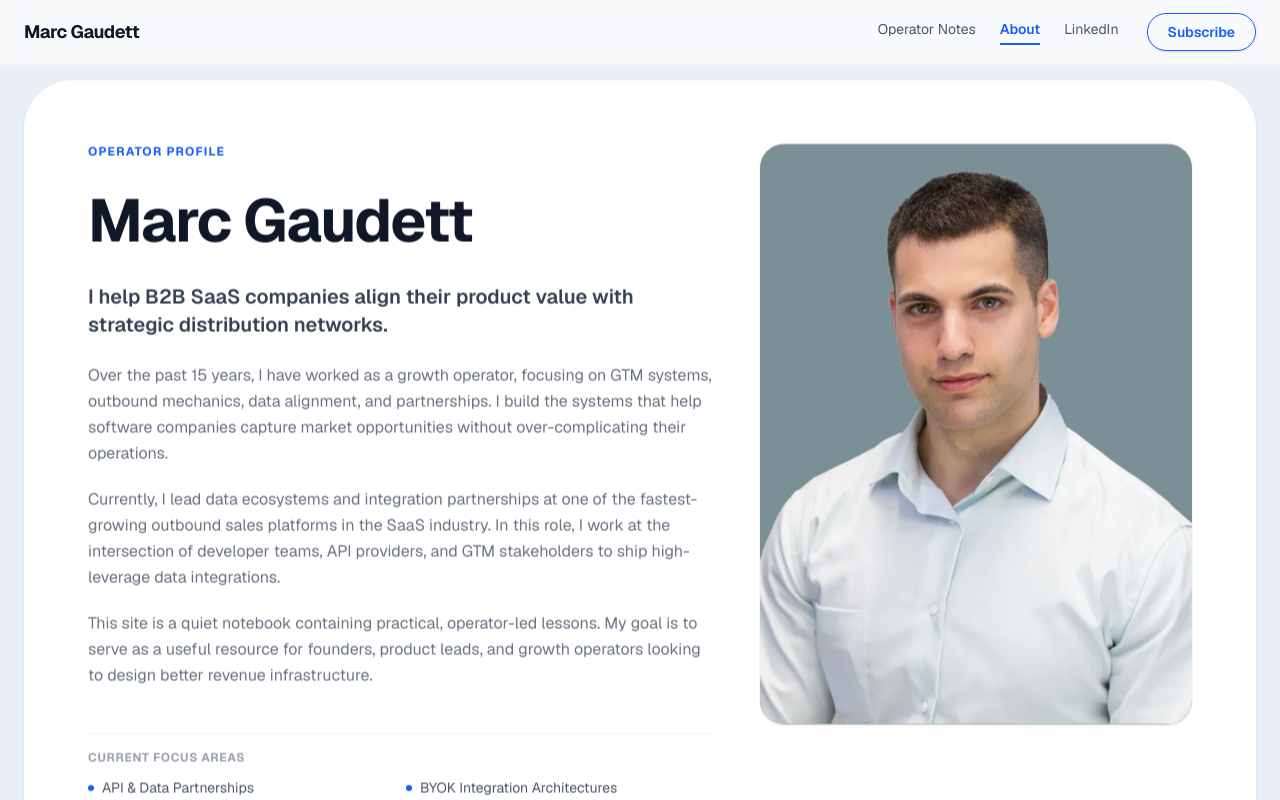
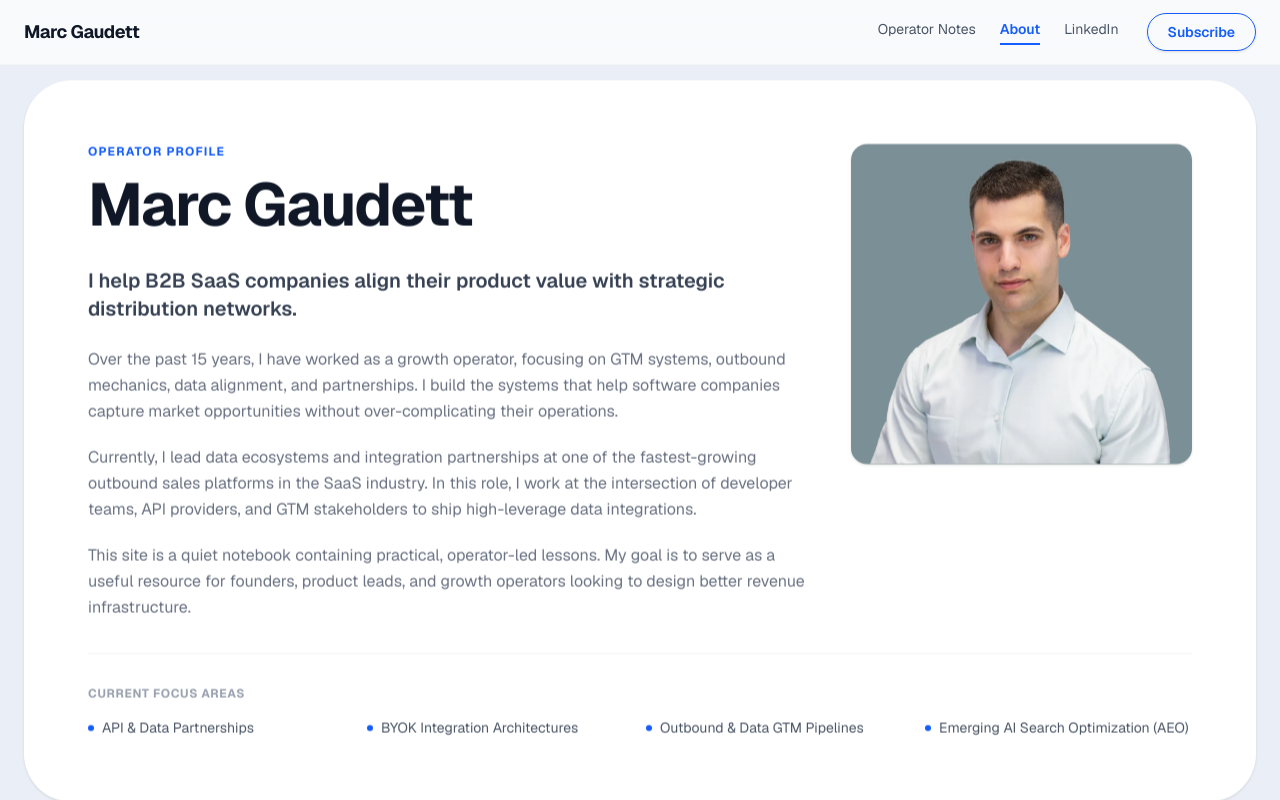
Before and after one commit to itsAnurag07/Marc-Gaudett, a Next.js app: page /about in a window 1280 px wide. Shown: the top 800 px of the page. Built offline with nearby package versions, Linux system fonts and the light colour scheme.

Commit message:
fix: move portrait to top-right in About page hero layout

```diff
--- a/src/app/about/AboutClient.tsx
+++ b/src/app/about/AboutClient.tsx
@@ -68,20 +68,24 @@ export default function AboutClient() {
       <main className="bg-[#eaeef6] min-h-screen pt-20 pb-16 px-4 md:px-6">
         {/* Main Operator Shell */}
         <section className="max-w-7xl mx-auto bg-white rounded-[32px] md:rounded-[48px] shadow-sm p-8 md:p-12 lg:p-16 relative overflow-hidden mb-8 fade-in-on-scroll">
-          <div className="grid grid-cols-1 lg:grid-cols-12 gap-12 items-start">
+          <div className="space-y-8">
 
+            {/* Top: Two-column — Bio left, Portrait right */}
+            <div className="grid grid-cols-1 md:grid-cols-12 gap-10 items-start">
               {/* Left: Headline & Bio */}
-            <div className="lg:col-span-7 flex flex-col gap-6">
-              <span className="text-xs font-bold text-blue-600 uppercase tracking-widest block">
+              <div className="md:col-span-8 space-y-6">
+                <div>
+                  <span className="text-xs font-bold text-blue-600 uppercase tracking-widest block mb-2">
                     Operator Profile
                   </span>
                   <h1 className="text-4xl md:text-5xl lg:text-6xl font-bold tracking-tight text-gray-900 leading-tight">
                     Marc Gaudett
                   </h1>
-              <h2 className="text-xl font-semibold text-gray-700 max-w-xl">
+                </div>
+                <h2 className="text-xl font-semibold text-gray-700">
                   I help B2B SaaS companies align their product value with strategic distribution networks.
                 </h2>
-              <div className="font-body-lg text-base text-gray-500 flex flex-col gap-5 leading-relaxed max-w-2xl">
+                <div className="font-body-lg text-base text-gray-500 flex flex-col gap-5 leading-relaxed">
                   <p>
                     Over the past 15 years, I have worked as a growth operator, focusing on GTM systems, outbound mechanics, data alignment, and partnerships. I build the systems that help software companies capture market opportunities without over-complicating their operations.
                   </p>
@@ -92,9 +96,28 @@ export default function AboutClient() {
                     This site is a quiet notebook containing practical, operator-led lessons. My goal is to serve as a useful resource for founders, product leads, and growth operators looking to design better revenue infrastructure.
                   </p>
                 </div>
-              <div className="mt-5 border-t border-gray-100 pt-4 space-y-3">
+              </div>
+
+              {/* Right: Portrait */}
+              <div className="md:col-span-4 flex justify-start md:justify-end">
+                <div className="relative w-56 h-64 md:w-full md:h-80 rounded-2xl overflow-hidden shadow-sm bg-[#7b8f96]">
+                  <Image
+                    src="/images/Marc.webp"
+                    alt="Marc Gaudett Portrait"
+                    fill
+                    className="object-cover object-top"
+                    sizes="(max-width: 768px) 224px, 400px"
+                    priority
+                  />
+                </div>
+              </div>
+            </div>
+
+            {/* Divider and Focus Areas (Full Width) */}
+            <div className="border-t border-gray-100 pt-8">
+              <div className="space-y-4">
                 <h4 className="text-xs font-bold uppercase tracking-wider text-gray-400">Current Focus Areas</h4>
-                <ul className="grid grid-cols-1 sm:grid-cols-2 gap-3 text-sm text-gray-600">
+                <ul className="grid grid-cols-1 sm:grid-cols-2 md:grid-cols-4 gap-3 text-sm text-gray-600">
                   <li className="flex items-center gap-2">
                     <span className="w-1.5 h-1.5 rounded-full bg-blue-600 shrink-0"></span>
                     API &amp; Data Partnerships
@@ -112,20 +135,6 @@ export default function AboutClient() {
                     Emerging AI Search Optimization (AEO)
                   </li>
                 </ul>
-              </div>
-            </div>
-
-            {/* Right: Portrait */}
-            <div className="lg:col-span-5 w-full">
-              <div className="relative w-full aspect-[4/5] lg:aspect-auto lg:h-[580px] rounded-[24px] overflow-hidden shadow-sm bg-[#7b8f96]">
-                <Image
-                  src="/images/Marc.webp"
-                  alt="Marc Gaudett Portrait"
-                  fill
-                  className="object-cover object-top"
-                  sizes="(max-width: 1024px) 100vw, 33vw"
-                  priority
-                />
               </div>
             </div>
 
```
Lines whose indentation alone changed are shown as unchanged.
